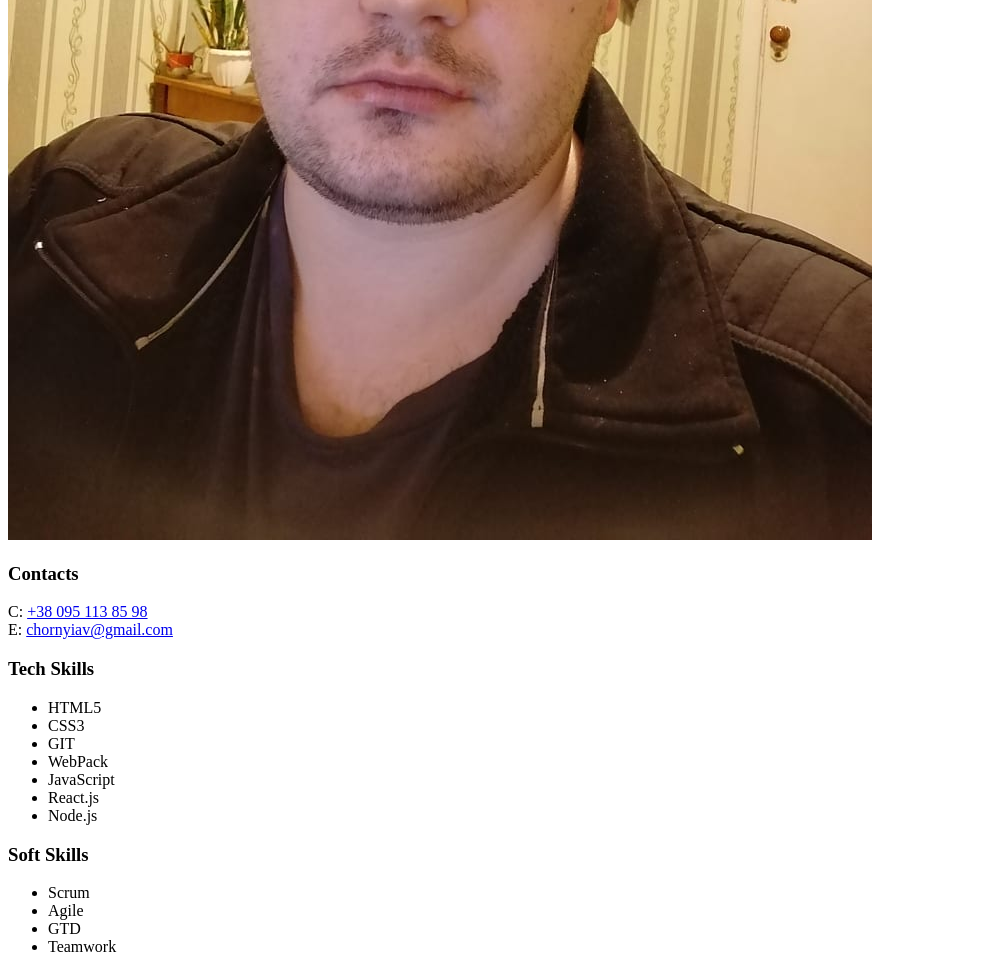
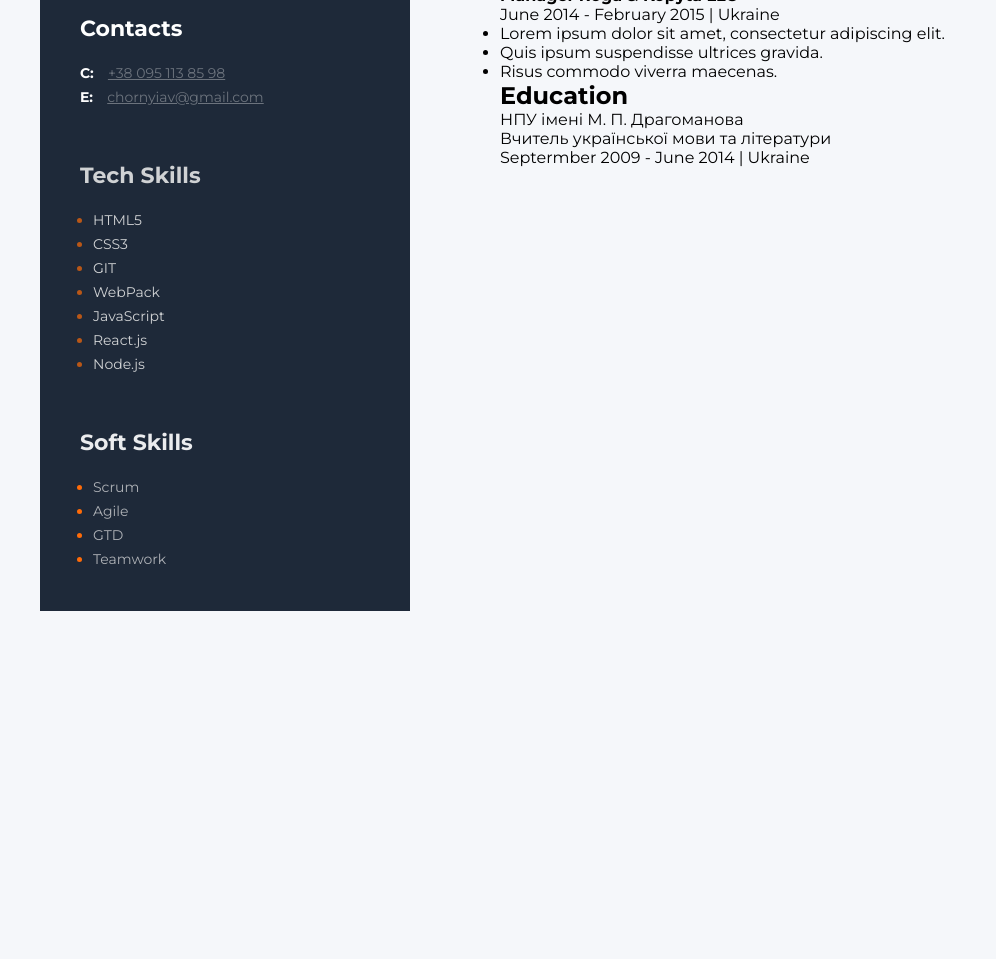
Before and after one commit to MykhailoKolpakov/study, a plain HTML site: page HW2/index.html in a window 1280 px wide. Shown: the part 620-1579 px from the top of the page, without its empty margins (0-996 px from the left). After the commit the page ends 1271 px from the top, so only its background shows below. Drawn offline with Linux system fonts and the light colour scheme.

Commit message:
add style

```diff
--- /dev/null
+++ b/HW2/css/style.css
@@ -0,0 +1,116 @@
+* {
+  padding: 0;
+  margin: 0;
+  box-sizing: border-box;
+}
+
+body {
+  font-family: "Montserrat";
+  background: #f5f7fa;
+  padding: 40px;
+}
+
+.background-color {
+  background: #ffffff(11, 35, 88);
+  display: flex;
+}
+
+.side-bar {
+  background: #1e2939;
+  width: 370px;
+  padding-top: 40px;
+  padding-bottom: 40px;
+}
+
+.about-me-container {
+  padding-left: 90px;
+  padding-right: 90px;
+  padding-top: 110px;
+  padding-bottom: 110px;
+}
+
+.size-img {
+  width: 370px;
+}
+
+.contact-container {
+  margin-left: 40px;
+  margin-top: 60px;
+}
+
+.contact-title {
+  font-size: 22px;
+  font-weight: 700;
+  line-height: 24px;
+  color: #ffffff;
+  margin-bottom: 20px;
+}
+
+.contact-link {
+  font-size: 14px;
+  font-weight: 400;
+  line-height: 24px;
+  color: #6c737d;
+}
+
+.bykovku-hyukovku {
+  font-size: 14px;
+  font-weight: 700;
+  line-height: 24px;
+  color: #fcfcfd;
+  margin-right: 10px;
+}
+
+.skills-container {
+  margin-left: 40px;
+  margin-right: 40px;
+  margin-top: 55px;
+}
+
+.tech-skills-title {
+  font-size: 22px;
+  font-weight: 700;
+  line-height: 24px;
+  margin-bottom: 20px;
+  margin-top: 54px;
+  color: #d0d2d4;
+}
+
+.tech-skills-item {
+  font-size: 14px;
+  font-weight: 400;
+  line-height: 24px;
+  margin-left: 13px;
+  color: #b95717;
+}
+
+.tech-skills-text {
+  color: #d0d2d4;
+}
+
+.soft-skills-container {
+  margin-left: 40px;
+  margin-right: 40px;
+  margin-top: 55px;
+}
+
+.Soft-skill-title {
+  font-size: 22px;
+  font-weight: 700;
+  line-height: 24px;
+  margin-bottom: 20px;
+  margin-top: 54px;
+  color: #ebecee;
+}
+
+.soft-skills-item {
+  font-size: 14px;
+  font-weight: 400;
+  line-height: 24px;
+  margin-left: 13px;
+  color: #ff6b08;
+}
+
+.soft-skills-text {
+  color: #aeb1b6;
+}
--- a/HW2/index.html
+++ b/HW2/index.html
@@ -4,48 +4,75 @@
     <meta charset="UTF-8">
     <meta name="viewport" content="width=device-width, initial-scale=1.0">
     <title>My resume</title>
+    <link rel="stylesheet" href="./css/style.css">
+    <link rel="preconnect" href="https://fonts.gstatic.com">
+    <link href="https://fonts.googleapis.com/css2?family=Montserrat:wght@400;700&display=swap" rel="stylesheet">
 </head>
 <body>
     <!-- main container  -->
+    <div class="background-color">
+        <aside class="side-bar">
+           <img class="size-img" src="./img/126018395_215377503312071_1788946552740328468_n.jpg" alt="my foto">
+            <!-- Contact container -->
+            <div class="main-container">
+                <div class="contact-container">
+                    <h3 class="contact-title">Contacts</h3>
                     <div>
-        <aside>
-           <img src="./img/126018395_215377503312071_1788946552740328468_n.jpg" alt="my foto">
-            <!-- Contact container -->
-           <div>
-                <h3>Contacts</h3>
-                <div>
-                    C: <a href="tel:380951138598">+38 095 113 85 98</a>
+                        <span class="bykovku-hyukovku">C:</span>  <a class="contact-link" href="tel:380951138598">+38 095 113 85 98</a>
                     </div>
                     <div>
-                    E: <a href="mailto:chornyiav@gmail.com">chornyiav@gmail.com</a>
+                        <span class="bykovku-hyukovku">E:</span>  <a class="contact-link" href="mailto:chornyiav@gmail.com">chornyiav@gmail.com</a>
                     </div>
                 </div>
                 <!-- Skills container -->
-           <div>
-               <h3>Tech Skills</h3>
+                    <div class="skills-container">
+                        <h3 class="tech-skills-title">Tech Skills</h3>
                         <ul>
-                    <li>HTML5</li>
-                    <li>CSS3</li>
-                    <li>GIT</li>
-                    <li>WebPack</li>
-                    <li>JavaScript</li>
-                    <li>React.js</li>
-                    <li>Node.js</li>
+                            <li class="tech-skills-item">
+                                <span class="tech-skills-text" >HTML5</span>
+                             </li>
+                            <li class="tech-skills-item">
+                                <span class="tech-skills-text">CSS3</span>
+                            </li>
+                            <li class="tech-skills-item">
+                                <span class="tech-skills-text">GIT</span>
+                            </li>
+                            <li class="tech-skills-item">
+                                <span class="tech-skills-text">WebPack</span>
+                            </li>
+                            <li class="tech-skills-item">
+                                <span class="tech-skills-text">JavaScript</span>
+                            </li>
+                            <li class="tech-skills-item">
+                                <span class="tech-skills-text">React.js</span>
+                            </li>
+                            <li class="tech-skills-item">
+                                <span class="tech-skills-text">Node.js</span>
+                            </li>
                         </ul>
                     </div>
                 <!-- Soft skills container -->
-        <div>
-            <h3>Soft Skills</h3>
+                <div class="soft-skills-container">
+                    <h3 class="Soft-skill-title">Soft Skills</h3>
                     <ul>
-                <li>Scrum</li>
-                <li>Agile</li>
-                <li>GTD</li>
-                <li>Teamwork</li>
+                        <li class="soft-skills-item">
+                            <span class="soft-skills-text">Scrum</span>
+                        </li>
+                        <li class="soft-skills-item">
+                            <span class="soft-skills-text">Agile</span>
+                        </li>
+                        <li class="soft-skills-item">
+                            <span class="soft-skills-text">GTD</span>
+                        </li>
+                        <li class="soft-skills-item">
+                            <span class="soft-skills-text">Teamwork</span>
+                        </li>
                     </ul>
+                </div>
             </div>
         </aside>
         <!-- about me container  -->
-        <div>
+        <div class="about-me-container">
             <div>
                 <!---  about me main infa -->
                 <h2>Секретар</h2>
```
Lines whose indentation alone changed are shown as unchanged.
